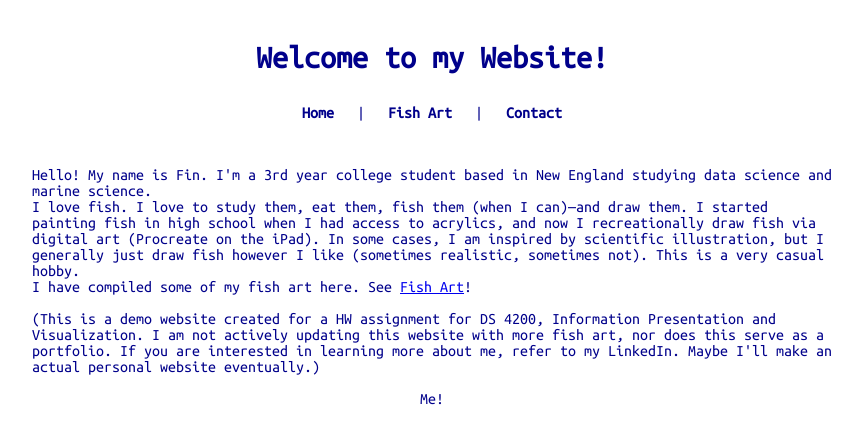
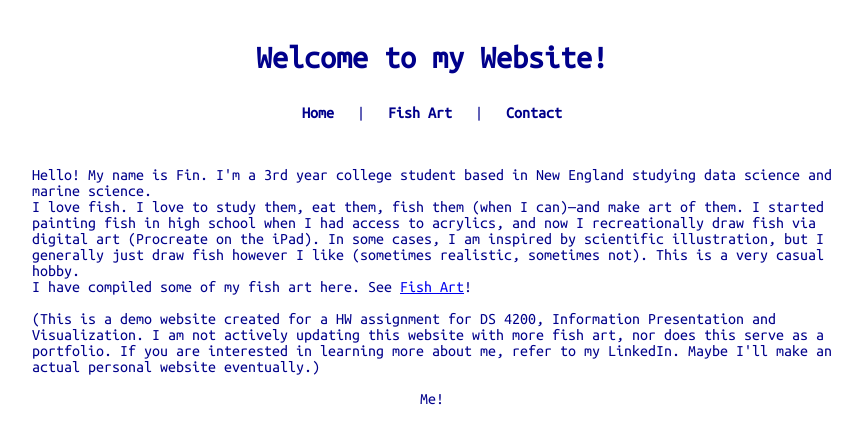
Before and after one commit to li-fin/ds4200_hw3, a plain HTML site: page index.html in a window 1280 px wide. Shown: the top 424 px of the page, without its empty margins (208-1070 px from the left). Drawn offline with Linux system fonts and the light colour scheme; grey boxes are pictures that could not be loaded.

Commit message:
troubleshooting

```diff
--- a/index.html
+++ b/index.html
@@ -21,7 +21,7 @@
         <p>
             Hello! My name is Fin. I'm a 3rd year college student based in New England studying data science and marine science.
             <br>
-            I love fish. I love to study them, eat them, fish them (when I can)—and draw them.
+            I love fish. I love to study them, eat them, fish them (when I can)—and make art of them.
             I started painting fish in high school when I had access to acrylics, and now I recreationally draw fish
             via digital art (Procreate on the iPad). In some cases, I am inspired by scientific illustration, but I generally
             just draw fish however I like (sometimes realistic, sometimes not). This is a very casual hobby.
```
